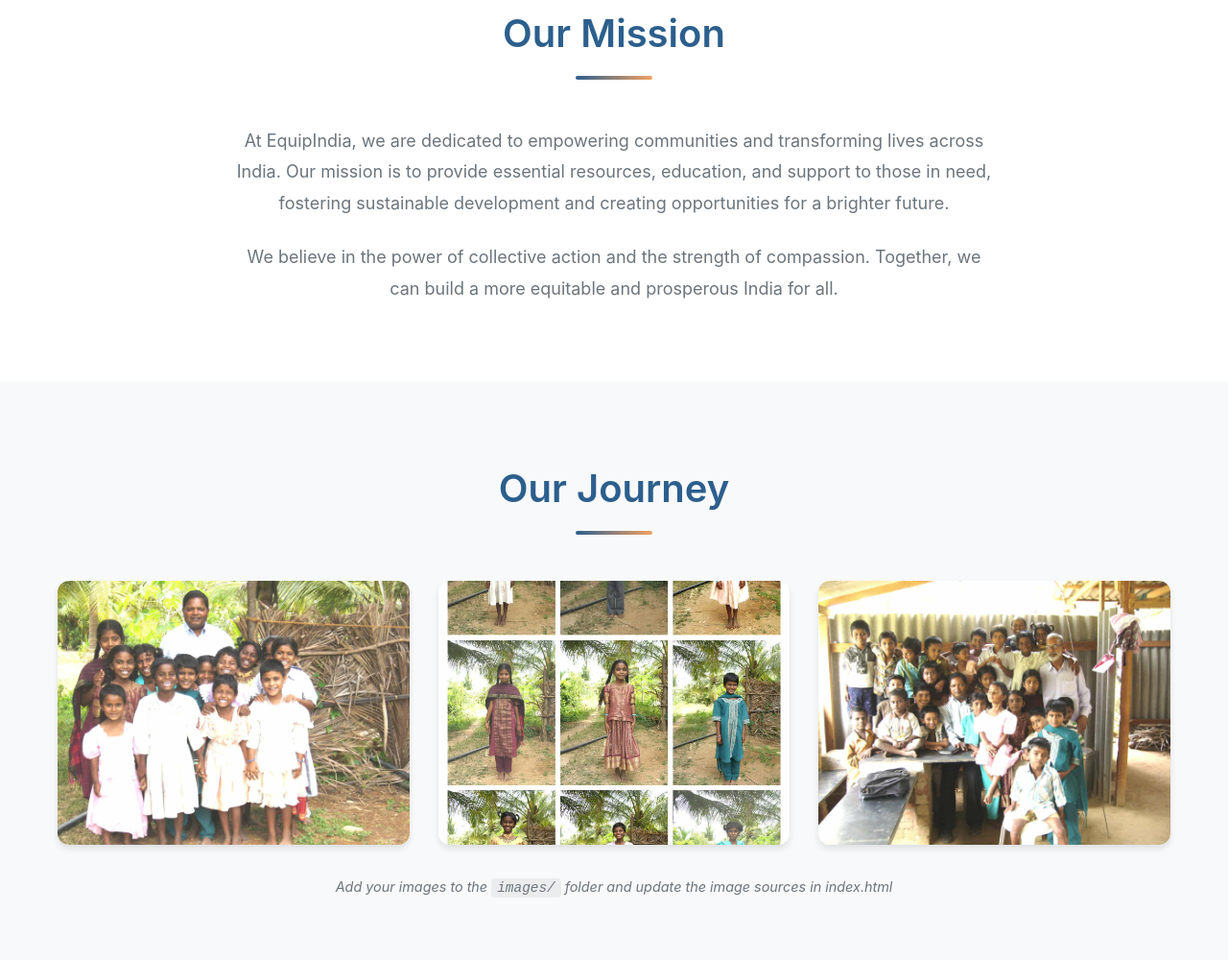
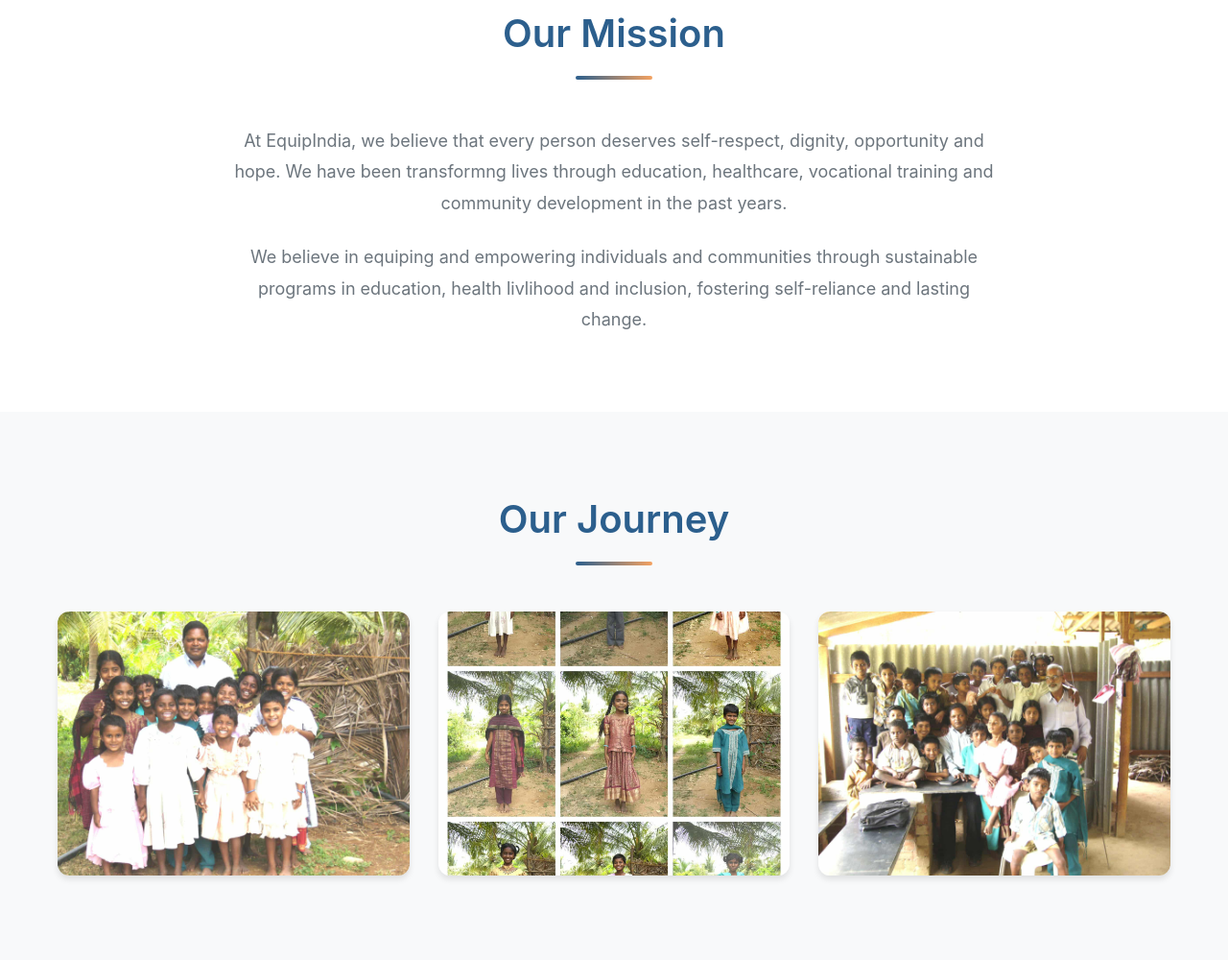
Before and after one commit to cliffordrichiefam-commits/equipindia.in, a plain HTML site: page index.html in a window 1280 px wide. Shown: the part 877-1877 px from the top of the page at 96% size. Drawn offline with Linux system fonts and the light colour scheme.

Commit message:
updated mission statement

```diff
--- a/index.html
+++ b/index.html
@@ -28,13 +28,10 @@
             <h2 class="section-title">Our Mission</h2>
             <div class="mission-content">
                 <p class="mission-text">
-                    At EquipIndia, we are dedicated to empowering communities and transforming lives across India.
-                    Our mission is to provide essential resources, education, and support to those in need,
-                    fostering sustainable development and creating opportunities for a brighter future.
+                    At EquipIndia, we believe that every person deserves self-respect, dignity, opportunity and hope. We have been transformng lives through education, healthcare, vocational training and community development in the past years.
                 </p>
                 <p class="mission-text">
-                    We believe in the power of collective action and the strength of compassion.
-                    Together, we can build a more equitable and prosperous India for all.
+                    We believe in equiping and empowering individuals and communities through sustainable programs in education, health livlihood and inclusion, fostering self-reliance and lasting change.
                 </p>
             </div>
         </div>
@@ -64,7 +61,6 @@
                     </div>
                 </div>
             </div>
-            <p class="gallery-note">Add your images to the <code>images/</code> folder and update the image sources in index.html</p>
         </div>
     </section>
 
```
Also changed, not shown: 1 other file.
